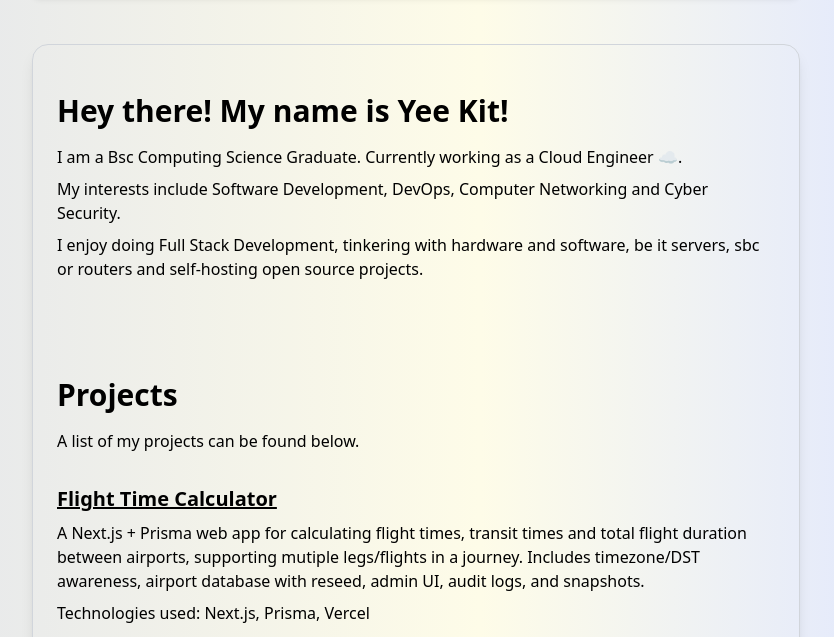
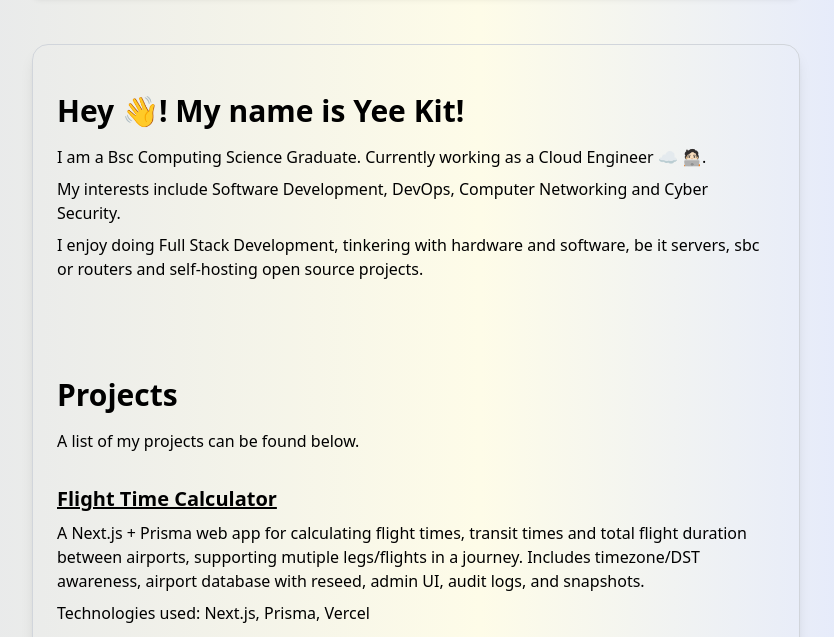
Before and after one commit to xKhronoz/xKhronoz.github.io, a plain HTML site: page docs/index.html in a window 1280 px wide. Shown: the part 104-741 px from the top of the page, without its empty margins (224-1058 px from the left). Drawn offline with Linux system fonts and the light colour scheme.

Commit message:
Modify introduction with a greeting emoji
Updated introduction text to include an emoji.

```diff
--- a/docs/index.html
+++ b/docs/index.html
@@ -184,9 +184,9 @@
     <div class="my-12 mx-4 md:mx-32 lg:mx-64 border border-gray-300 rounded-2xl shadow-lg dark:shadow-xl">
       <section id="about" class="py-12 dark:text-white">
         <div class="container mx-auto px-6">
-          <h2 class="text-3xl font-semibold mb-4">Hey there! My name is Yee Kit!</h2>
+          <h2 class="text-3xl font-semibold mb-4">Hey 👋! My name is Yee Kit!</h2>
           <p class="mb-2">
-            I am a Bsc Computing Science Graduate. Currently working as a Cloud Engineer ☁️.
+            I am a Bsc Computing Science Graduate. Currently working as a Cloud Engineer ☁️ 🧑🏻‍💻.
           </p>
           <p class="mb-2">
             My interests include Software Development, DevOps,
```
